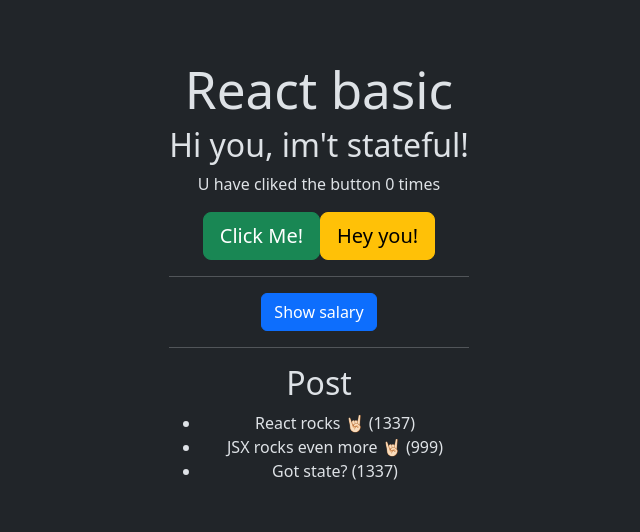
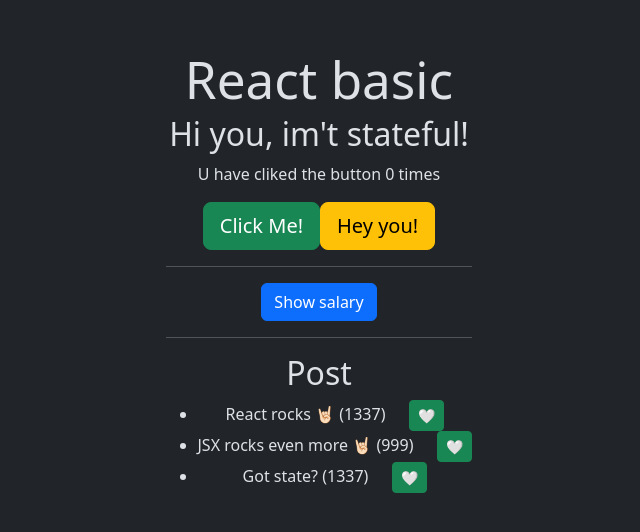
Before and after one commit to FiaNerd/react-lesson, a React (Vite) app in the folder 01-react-basics/: page / in a window 1280 px wide. Shown: the part 120-652 px from the top of the page, without its empty margins (321-961 px from the left). Built offline with nearby package versions, Linux system fonts and the light colour scheme.

Commit message:
Add updating likes with array desturturing

```diff
--- a/01-react-basics/src/App.tsx
+++ b/01-react-basics/src/App.tsx
@@ -18,7 +18,7 @@ const App = () => {
 
 
     // Behöver sätta en Array of Post
-    const [ post, setPost ] = useState<Post[]>([
+    const [ posts, setPosts ] = useState<Post[]>([
         { title: "React rocks 🤘🏻", likes: 1337 },
         { title: "JSX rocks even more 🤘🏻", likes: 999 },
         { title: "Got state?", likes: 1337 },
@@ -30,6 +30,14 @@ const App = () => {
     //     {id: 3, title: "Got state?", likes: 1337},
     // ]) // Det är helt ok med vanliga variabler om man inte vill att dem ska överleva rendeingarna
 
+    // Hittar rätt post när man klickar på en post.. så när man klicjar på en post.. så hittar den rätt post
+    const handleAddLike = (post:Post) => {
+        post.likes++ // Ökar likes med 1
+        console.log(post.likes);
+
+        setPosts([...posts]); // Behöver skapa en ny array för att kunna skriva ut det i browsern, så kommer inte uppdateras om man endast gör setPosts(posts), måste göra en array desturcturing för att kunna uppdatera och rednera om dem efter varje like ändring. Om man sätter post så fattar inte React att den ska uppdateras, det som öagras i variabeln i post är egentligen bara en genväg till objektet. Den pekar på samma objekt, så man ändrar aldrig den, om man skapar en ny array och sprider ut post till den, så det som lagras i new post är en pekare som pekar på ett annat objekt, så nu pekar man på ett annat objekt så renderar den om appen, så ser React det och skriver om det. Varje gång man likar så blir posten en helt ny lista. Men det är fortfarand samma objekt. För att React ska fatta att det har skett en förändring så behöver man ändra staten på något sätt
+        console.log('Wabt to add like to post', post);
+    }
 
     const handleBtnClick = () => {
 
@@ -110,9 +118,14 @@ const App = () => {
 
         <h2>Post</h2>
         <ul>
-            { post.map( (post, index) => (
+            { posts.map( (posts, index) => (
                 //Måste skriva när du har lista av array och ska mappa över så måset det finns en key (nucker). När man kör map så måste det fösta elementet i ha en key: Så den första föräldren inut map()
-            <li key={index}>{post.title} ({post.likes})</li>
+            <li key={index}>{posts.title} ({posts.likes})
+            <button
+            className='btn btn-success btn-sm ms-4'
+            onClick={() => handleAddLike(posts)} //Hittar Rätt post när man klickar
+            >🤍</button>
+            </li>
             ))
          }
         </ul>
```
